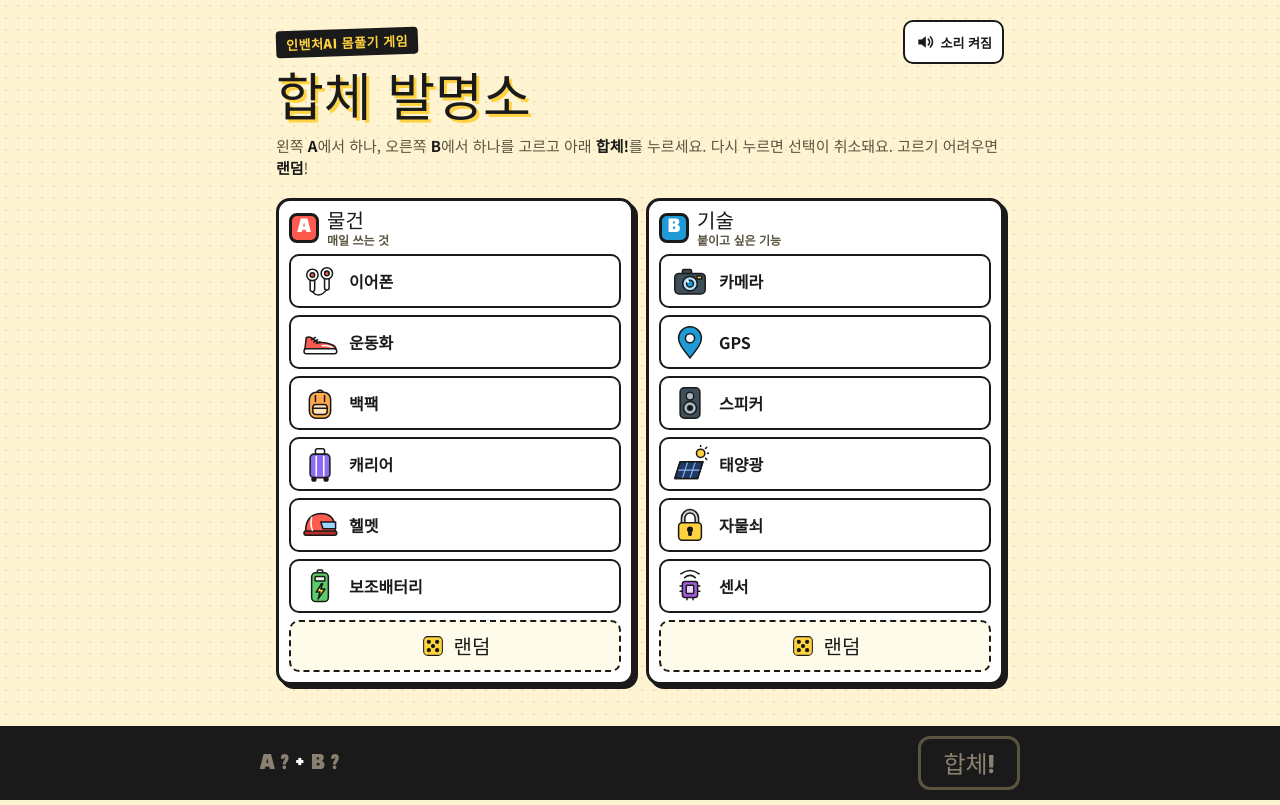
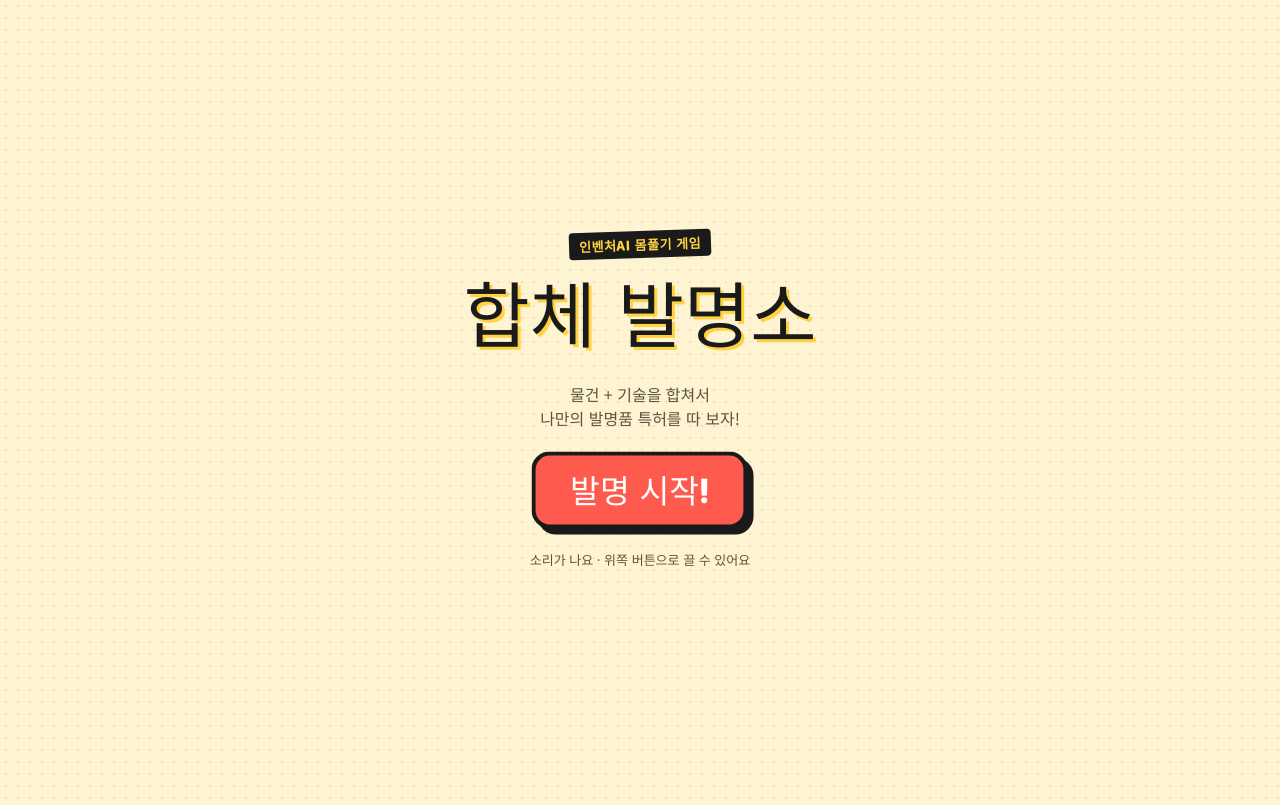
Before and after one commit to bangyea7510-wq/class, a plain HTML site: page inventure-hapche/index.html in a window 1280 px wide. Drawn offline with Linux system fonts and the light colour scheme.

Commit message:
Add files via upload

```diff
--- a/inventure-hapche/index.html
+++ b/inventure-hapche/index.html
@@ -110,6 +110,16 @@ input:focus-visible,textarea:focus-visible{outline:3px solid var(--pop);outline-
 .card .cs{font-size:13px;color:#CFC6AE}
 .note{margin:0;font-size:13px;color:var(--muted);text-align:center}
 
+/* 시작 화면 */
+.intro{position:fixed;inset:0;z-index:30;display:flex;flex-direction:column;align-items:center;justify-content:center;gap:22px;padding:24px;text-align:center;
+  background-color:var(--paper);background-image:radial-gradient(rgba(26,26,26,.09) 1.2px,transparent 1.3px);background-size:12px 12px;transition:opacity .35s}
+.intro.bye{opacity:0;pointer-events:none}
+.intro h1{font-size:clamp(46px,14vw,72px)}
+.intro .sub{margin:0;font-size:16px;color:var(--muted);line-height:1.5}
+.intro .startbtn{min-height:76px;padding:0 34px;border:4px solid var(--ink);border-radius:18px;background:var(--a);color:#fff;font:400 32px var(--display);cursor:pointer;box-shadow:6px 6px 0 var(--ink);animation:nudge 1.2s ease-in-out infinite}
+.intro .startbtn:active{transform:translate(3px,3px);box-shadow:3px 3px 0 var(--ink)}
+.intro small{font-size:13px;color:var(--muted)}
+
 /* 특허증 오버레이 */
 .cert{position:fixed;inset:0;z-index:20;background:#0B1F3A;overflow:auto;-webkit-overflow-scrolling:touch}
 .cert-in{max-width:520px;margin:0 auto;padding:18px 16px calc(24px + env(safe-area-inset-bottom));display:flex;flex-direction:column;gap:12px;align-items:stretch}
@@ -132,6 +142,13 @@ input:focus-visible,textarea:focus-visible{outline:3px solid var(--pop);outline-
 </style>
 </head>
 <body>
+<div class="intro" id="intro">
+  <span class="eyebrow">인벤처AI 몸풀기 게임</span>
+  <h1>합체 발명소</h1>
+  <p class="sub">물건 + 기술을 합쳐서<br>나만의 발명품 특허를 따 보자!</p>
+  <button class="startbtn" id="start" type="button">발명 시작!</button>
+  <small>소리가 나요 · 위쪽 버튼으로 끌 수 있어요</small>
+</div>
 <!-- 1화면: 고르기 -->
 <div class="wrap" id="pick">
   <header>
@@ -785,6 +802,12 @@ $('back').addEventListener('click',()=>{
 $('mute').addEventListener('click',toggleMute);
 $('mute2').addEventListener('click',toggleMute);
 
+$('start').addEventListener('click',()=>{
+  bgmStart();
+  if(!muted){ [72,76,79,84].forEach((m,i)=>tone(mtof(m),.18,{type:'triangle',vol:.1,at:i*.08})); }
+  $('intro').classList.add('bye');
+  setTimeout(()=>$('intro').hidden=true,400);
+});
 buildList($('listA'),A,'A');
 buildList($('listB'),B,'B');
 paintMute(); renderDock();
```
